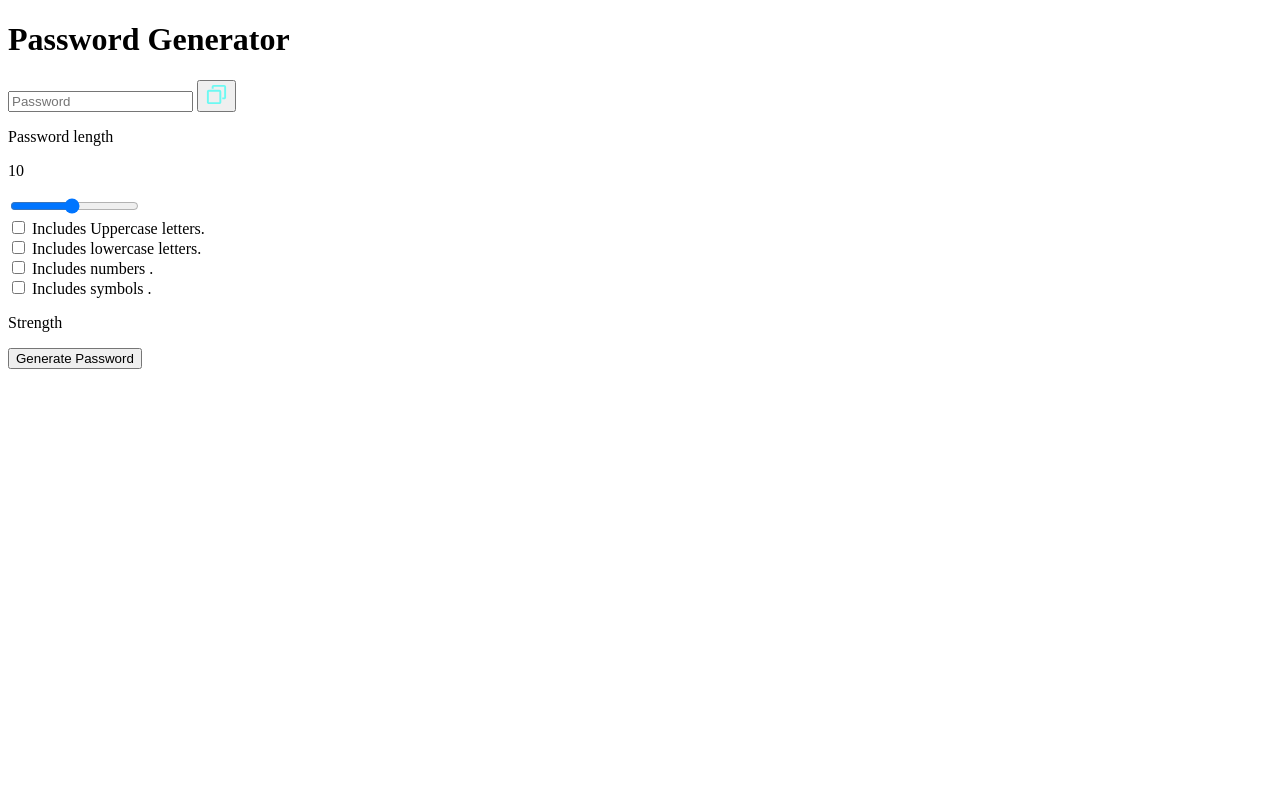
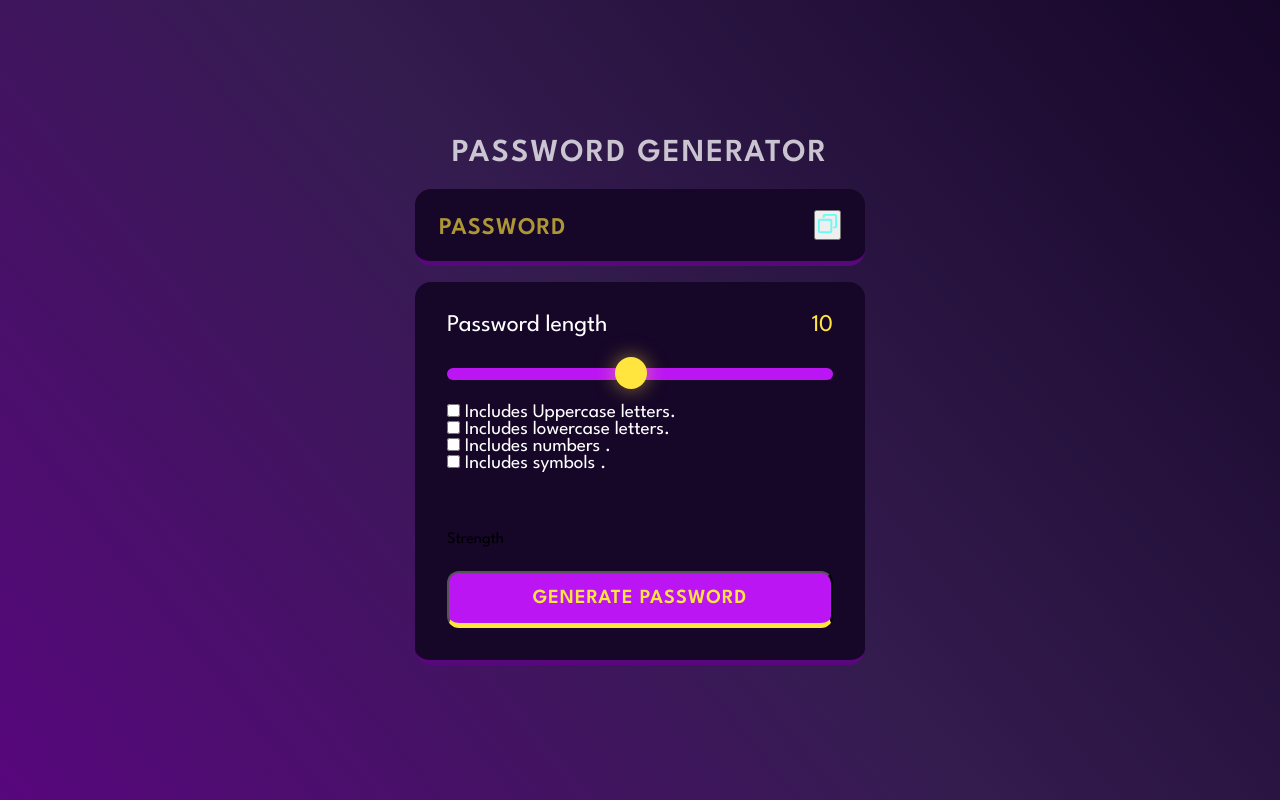
Before and after one commit to Niladri2003/Password-Generator, a plain HTML site: page index.html in a window 1280 px wide. Drawn offline with Linux system fonts and the light colour scheme.

Commit message:
CSS file Added

```diff
--- a/index.html
+++ b/index.html
@@ -4,7 +4,12 @@
     <meta charset="UTF-8" />
     <meta http-equiv="X-UA-Compatible" content="IE=edge" />
     <meta name="viewport" content="width=device-width, initial-scale=1.0" />
-    <title>Document</title>
+    <link rel="stylesheet" href="style.css" />
+    <link
+      href="https://fonts.googleapis.com/css2?family=League+Spartan:wght@100;200;300;400;600&display=swap"
+      rel="stylesheet"
+    />
+    <title>Password Generator</title>
   </head>
   <body>
     <div class="container">
@@ -44,27 +49,27 @@
           data-lengthslider
         />
         <!--Checkboxes-->
-        <div>
+        <div class="checkbox">
           <input type="checkbox" id="uppercase" />
           <label for="uppercase">Includes Uppercase letters.</label>
         </div>
 
-        <div>
+        <div class="checkbox">
           <input type="checkbox" id="lowercase" />
           <label for="lowercase">Includes lowercase letters.</label>
         </div>
-        <div>
+        <div class="checkbox">
           <input type="checkbox" id="numbers" />
           <label for="numbers">Includes numbers .</label>
         </div>
-        <div>
+        <div class="checkbox">
           <input type="checkbox" id="symbols" />
           <label for="symbols">Includes symbols .</label>
         </div>
         <!--Strength section-->
         <div class="strength-container"></div>
         <p>Strength</p>
-        <div data-indicator></div>
+        <div class="indicator" data-indicator></div>
         <!--Generate Password-->
         <button class="generateButton">Generate Password</button>
       </div>
--- a/script.js
+++ b/script.js
@@ -115,6 +115,8 @@
 if(passwordDisplay.value)
     copy();
 });
+
+
 function shufflePassword(array){
 //Fisher Yates Method
 for (let i = array.length - 1; i > 0; i--) {
--- /dev/null
+++ b/style.css
@@ -0,0 +1,283 @@
+*,
+*::before,
+*::after {
+    margin: 0;
+    padding: 0;
+    box-sizing: border-box;
+    font-family: 'League Spartan', sans-serif;
+}
+
+:root {
+
+    --dk-violet: hsl(268, 75%, 9%);
+    --lt-violet: hsl(268, 47%, 21%);
+    --lt-violet2: hsl(281, 89%, 26%);
+    --vb-violet: hsl(285, 91%, 52%);
+    --vb-violet2: hsl(290, 70%, 36%);
+
+    --vb-yellow: hsl(52, 100%, 62%);
+
+
+    --pl-white: hsl(0, 0%, 100%);
+
+    --vb-cyan: hsl(176, 100%, 44%);
+    --vb-cyan2: hsl(177, 92%, 70%);
+    --dk-text: hsl(198, 20%, 13%);
+}
+
+body {
+    width: 100vw;
+    height: 100vh;
+    display: flex;
+    flex-direction: column;
+    align-items: center;
+    justify-content: center;
+    background: linear-gradient(231deg, rgba(22, 6, 40, 1) 0%, rgba(52, 28, 79, 1) 50%, rgba(88, 7, 125, 1) 100%);
+}
+
+.container {
+    width: 90%;
+    max-width: 450px;
+}
+
+h1 {
+    color: var(--pl-white);
+    opacity: 0.75;
+    text-transform: uppercase;
+    letter-spacing: 2px;
+    text-align: center;
+    line-height: 1.2;
+}
+
+.display-container {
+    position: relative;
+    background-color: var(--dk-violet);
+    border-radius: 1rem;
+    border-bottom: 0.35rem solid var(--lt-violet2);
+    margin: 1rem 0;
+    padding-top: 0.35rem;
+}
+
+
+.display {
+    width: 100%;
+    background-color: transparent;
+    padding: 1.15rem 1rem;
+    color: var(--vb-yellow);
+    font-weight: 600;
+    font-size: 1.5rem;
+    line-height: 30px;
+    letter-spacing: 1px;
+    padding-right: 3.25rem;
+    border:none;
+  }
+
+.display::placeholder {
+    position:absolute;
+    top: 50%;
+    left: 1.5rem;
+    font-size: 1.5rem;
+    line-height:30px;
+    color:var(--vb-yellow);
+    opacity: 0.65;
+    text-transform: uppercase;
+    transform: translateY(-50%);
+}
+
+.display-container button {
+    position:absolute;
+    top:50%;
+    right:1.5rem;
+    transform: translateY(-50%);
+}
+
+.input-container{
+    width:100%;
+    background-color: var(--dk-violet);
+    border-radius: 1rem;
+    padding: 2rem;
+    border-bottom: 0.35rem solid var(--lt-violet2);
+}
+
+
+.length-container {
+    display: flex;
+    justify-content: space-between;
+    align-items: center;
+}
+
+
+.length-container p:nth-child(1) {
+    color:var(--pl-white);
+    font-size: 1.5rem;
+}
+
+
+.length-container p:nth-child(2) {
+    color:var(--vb-yellow);
+    font-size: 1.5rem;
+}
+
+
+.strength-container {
+    display: flex;
+    justify-content: space-between;
+    align-items: center;
+    margin-top: 1.75rem;
+    margin-bottom: 2rem;
+}
+
+
+.strength-container p{
+    color:var(--pl-white);
+    font-size: 1.5rem;
+}
+
+.indicator {
+    width:1.5rem;
+    height:1.5rem;
+    border-radius:50%;
+}
+
+.generateButton {
+    width: 100%;
+    padding: 1rem 0;
+    background-color: var(--vb-violet);
+    text-align: center;
+    border-radius: 0.75rem;
+    border-bottom: 0.35rem solid var(--vb-yellow);
+    text-transform: uppercase;
+    letter-spacing: 1px;
+    color: var(--vb-yellow);
+    font-weight: 600;
+    font-size: 1.25rem;
+  }
+
+.check {
+    display: flex;
+    align-items: center;
+    margin: 1rem 0;
+    gap: 0 1rem;
+}
+
+.check input{
+    appearance: none;
+    width: 20px;
+    height: 20px;
+    border: 1px solid var(--vb-cyan);
+    cursor: pointer;
+    position: relative;
+    border-radius: 0.35rem;
+}
+
+
+.check input:checked{
+    background-color: var(--vb-cyan);
+}
+
+
+.check input:checked::before {
+    content: '✔';
+    position: absolute;
+    color: var(--dk-text);
+    font-size:1.05rem;
+    font-weight: 600;
+    left:50%;
+    top:-3.5px;
+    transform: translateX(-50%)  translateY(40%);
+}
+
+.check label {
+    color: var(--pl-white);
+    font-size: 1.25rem;
+    letter-spacing: 0.75px;
+}
+
+.copyBtn{
+    background-color: transparent;
+    border:none;
+    outline:none;
+}
+
+.tooltip {
+    position: absolute;
+    background-color: var(--vb-violet2);
+    color: var(--vb-yellow);
+    font-size: 1.25rem;
+    top: -35px;
+    left: -25px;
+    padding: 5px 10px;
+    border-radius: 1rem;
+    opacity: 0;
+    transform: scale(0);
+    transform-origin: bottom;
+    transition: all 250ms ease-in-out;
+  }
+
+  .tooltip.active {
+    opacity: 1;
+    transform: scale(1);
+  }
+
+.slider{
+    appearance: none;
+    width:100%;
+    height: 0.75rem;
+    cursor: pointer;
+    background-color: var(--lt-violet);
+    border-radius: 1rem;
+    margin-top: 2rem;
+    margin-bottom: 1.5rem;
+    background-image: linear-gradient(var(--vb-violet), var(--vb-violet));
+    background-repeat: no-repeat;
+    border:none;
+    outline:none;
+    z-index:-1;
+}
+
+.slider::-webkit-slider-thumb {
+    position:relative;
+    z-index:1;
+    appearance: none;
+    height:2rem;
+    width:2rem;
+    border-radius: 50%;
+    background-color: var(--vb-yellow);
+    cursor:pointer;
+    margin-top: -3px;
+    box-shadow: 0px 0px 20px 0px rgba(255, 229, 61, 0.50);
+    transition: all 100ms ease-in;
+}
+
+.slider:focus{
+    outline: 3px solid var(--vb-yellow);
+}
+
+.slider::-webkit-slider-thumb:hover{
+    outline: 2px solid var(--vb-yellow);
+    background-color: var(--dk-violet);
+    box-shadow: 0px 0px 25px 5px rgba(255, 229, 61, 0.80);
+}
+
+
+ .slider::-moz-range-thumb {
+    position: relative;
+    z-index: 1;
+    appearance: none;
+    height: 2rem;
+    width: 2rem;
+    border-radius: 50%;
+    background: var(--vb-yellow);
+    box-shadow: 0px 0px 20px 0px rgba(255, 229, 61, 0.50);
+    cursor: pointer;
+  }
+
+  .slider::-moz-range-thumb:hover {
+    outline: 2px solid var(--vb-yellow);
+    background-color: var(--dk-violet);
+    box-shadow: 0px 0px 25px 5px rgba(255, 229, 61, 0.80);
+  }
+  .checkbox{
+    color: var(--pl-white);
+    font-size: larger;
+  }
```
